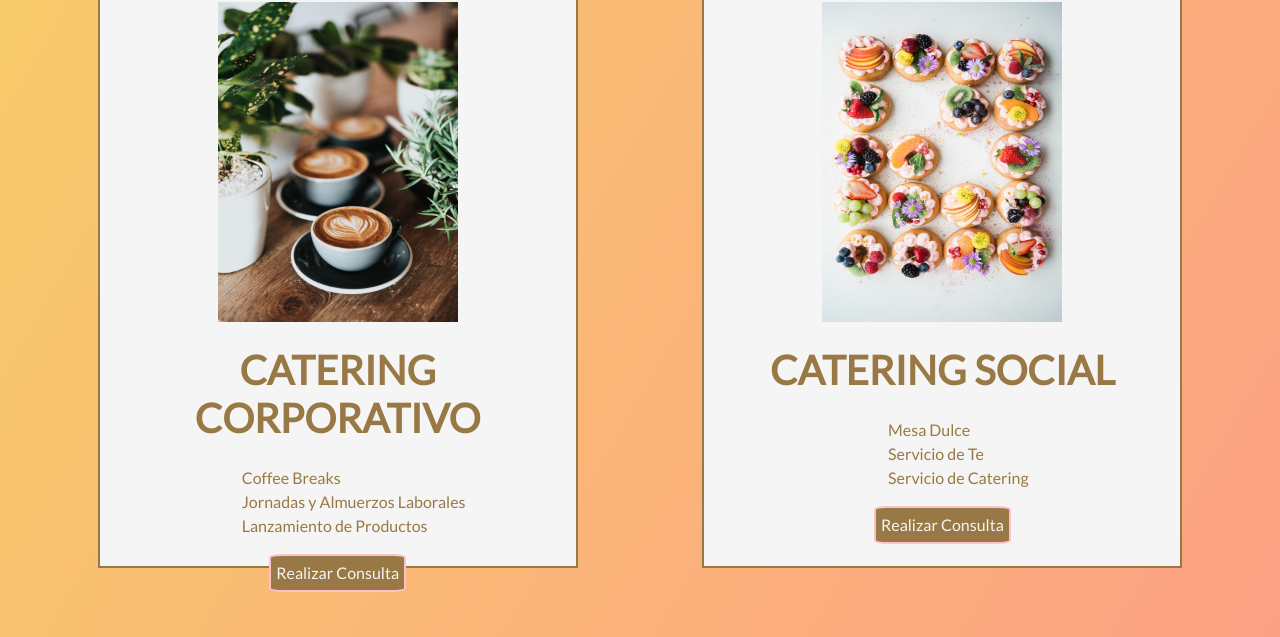
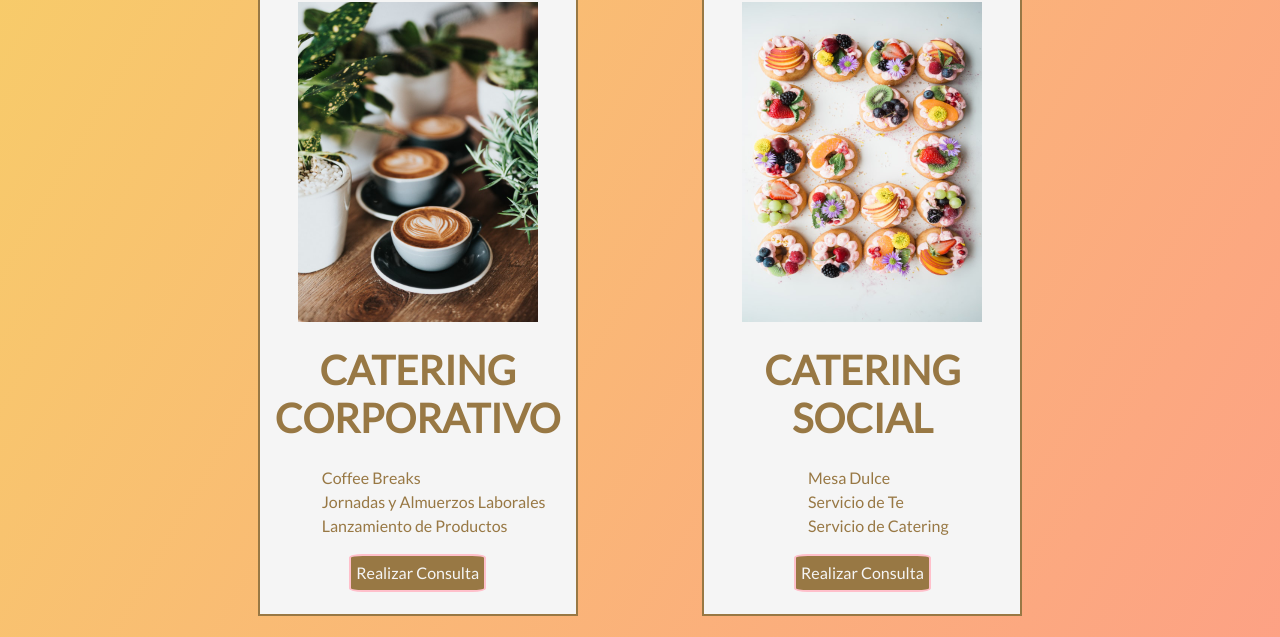
Before and after one commit to fgrubarth/Maracuya-Pasteleria-sass, a website: page page/catering.html in a window 1280 px wide. Shown: the part 628-1265 px from the top of the page. Drawn offline with nearby package versions, Linux system fonts and the light colour scheme.

Commit message:
agregué extend en catering

```diff
--- a/page/catering.html
+++ b/page/catering.html
@@ -107,7 +107,7 @@
                                 <li>Servicio de Te</li>
                                 <li>Servicio de Catering</li>
                             </ul>
-                            <a href="contacto.html">Realizar Consulta</a>
+                            <a class="link" href="contacto.html">Realizar Consulta</a>
                         </div>
                     </div>
 
--- a/scss/style.scss
+++ b/scss/style.scss
@@ -36,6 +36,21 @@
         text-transform: uppercase;
 
 }
+/*extend*/
+%cartaCatering{
+    display: flex;
+    flex-direction: column;
+    align-items:center;
+    margin: 3.9rem;
+    padding: 1.5rem 1rem;
+    width: 18rem;
+}
+%textoCatering{
+    display: flex;
+    flex-direction: column;
+    justify-content: center;
+    align-items: center
+}
 /*empiezo estructura*/
 .grid{
     width: 100%;
--- a/scss/utilities/_catering.scss
+++ b/scss/utilities/_catering.scss
@@ -18,20 +18,13 @@
     width: 100%;
 }
 .cartaCatering{
-    display: flex;
-    flex-direction: column;
-    align-items:center;
-    margin: 3.9rem;
+    @extend %cartaCatering;
     border: 2px solid $color-enlace;
     background-color: $color-navFooter;
-    padding: 1.5rem 1rem;
-    width: 18rem;
+
 }
 .textoCatering{
-    display: flex;
-    flex-direction: column;
-    justify-content: center;
-    align-items: center;
+   @extend %textoCatering;
 }
 .textoCatering{
     ul{
@@ -70,13 +63,18 @@
         align-items: flex-start;
     }
     .cartaCatering{
+        width: 20rem;
         height: 40rem;
-        width: 25rem;
+        .link{
+            margin-top: 1.7rem;
+        }
+    }
+
+}
+@media screen and (min-width: 834px){
+    .cartaCatering{
+        .link{
+            margin-top: 0;
+        }
     }
 }
-@media screen and (min-width: 1024px){
-    .cartaCatering{
-        width: 30rem;
-        height: 37rem;
-    }
-}
```
Also changed, not shown: css/style.css.
